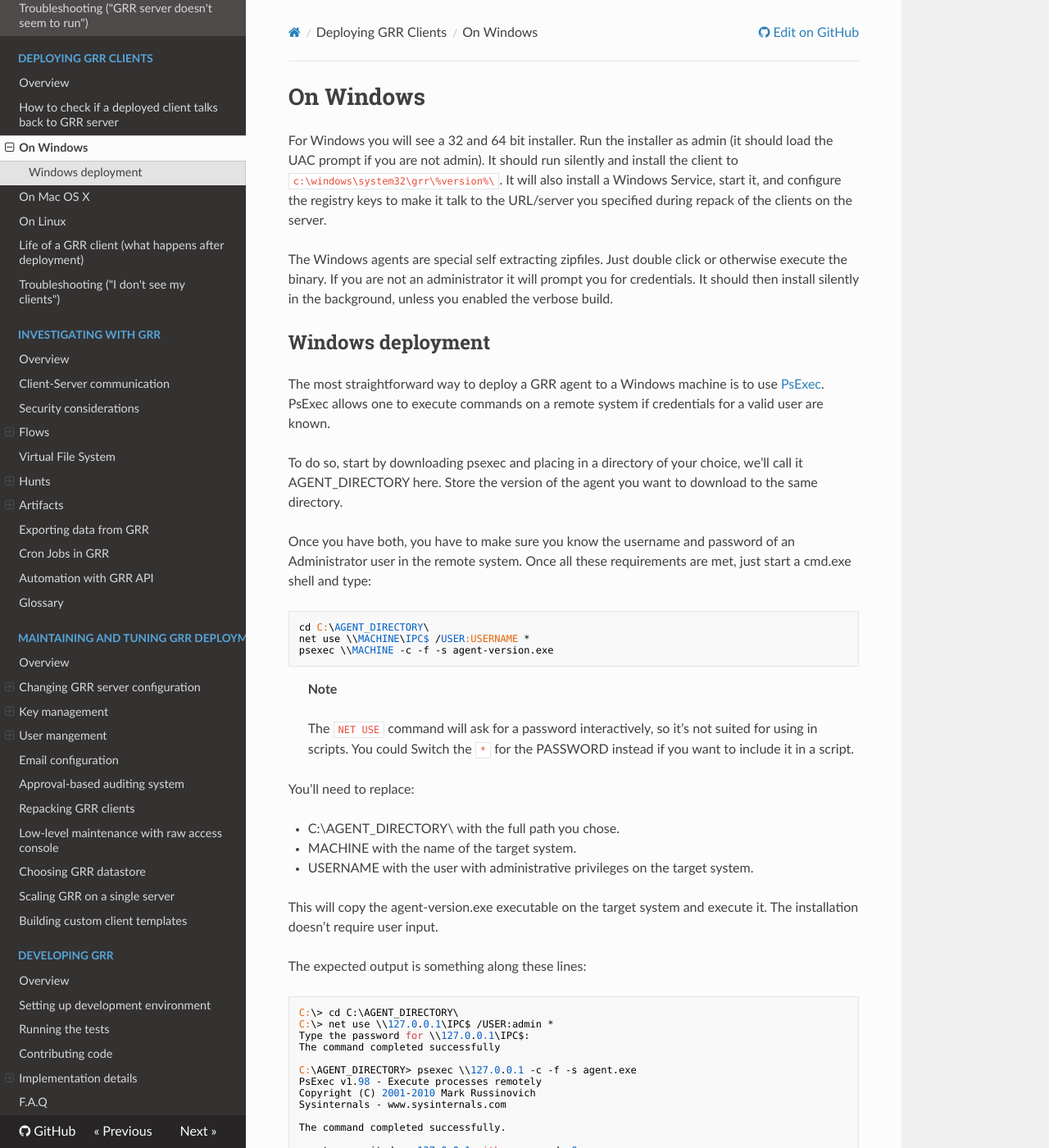
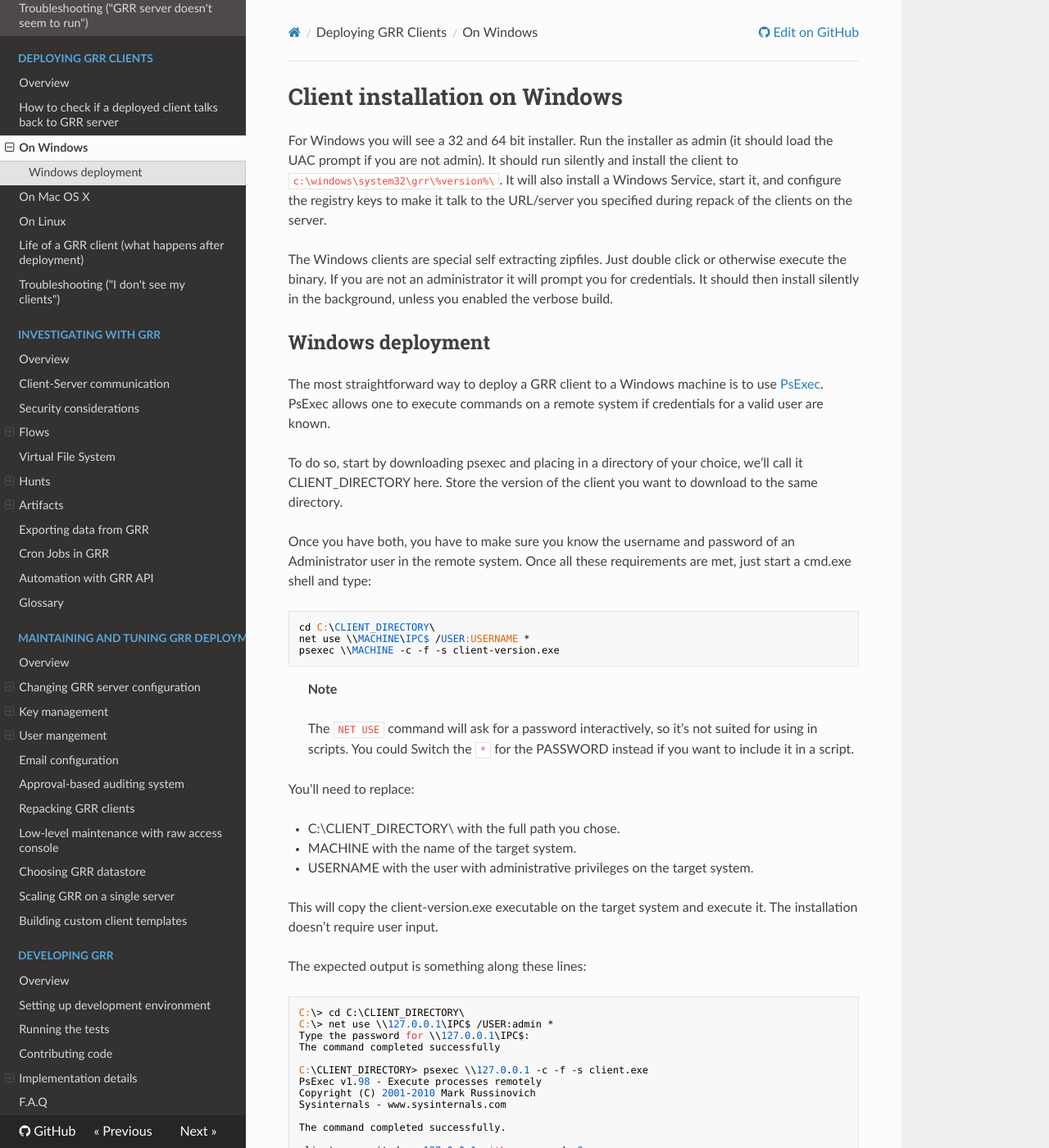
Before and after one commit to google/grr-doc, an MkDocs documentation site: the page built from docs/deploying-grr-clients/on-windows.md, in a window 1280 px wide and 1400 px high. Shown: the whole window at 82% size. Built offline with MkDocs 1.6.1, drawn with Linux system fonts in a browser that asks for light colours; nearby versions of some CDN libraries; old or Windows-style settings are respelled for this version of MkDocs; some of the changed text lies outside the part shown.

Commit message:
Reword client deployment docs

```diff
--- a/docs/deploying-grr-clients/on-windows.md
+++ b/docs/deploying-grr-clients/on-windows.md
@@ -1,4 +1,4 @@
-# On Windows
+# Client installation on Windows
 
 For Windows you will see a 32 and 64 bit installer. Run the
 installer as admin (it should load the UAC prompt if you are not
@@ -8,7 +8,7 @@
 to the URL/server you specified during repack of the clients on the
 server.
 
-The Windows agents are special self extracting zipfiles. Just double
+The Windows clients are special self extracting zipfiles. Just double
 click or otherwise execute the binary. If you are not an administrator
 it will prompt you for credentials. It should then install silently in
 the background, unless you enabled the verbose
@@ -16,23 +16,23 @@
 
 ## Windows deployment
 
-The most straightforward way to deploy a GRR agent to a Windows machine
+The most straightforward way to deploy a GRR client to a Windows machine
 is to use
 [PsExec](http://technet.microsoft.com/en-us/sysinternals/bb897553.aspx).
 PsExec allows one to execute commands on a remote system if credentials
 for a valid user are known.
 
 To do so, start by downloading psexec and placing in a directory of your
-choice, we’ll call it AGENT\_DIRECTORY here. Store the version of the
-agent you want to download to the same directory.
+choice, we’ll call it CLIENT\_DIRECTORY here. Store the version of the
+client you want to download to the same directory.
 
 Once you have both, you have to make sure you know the username and
 password of an Administrator user in the remote system. Once all these
 requirements are met, just start a cmd.exe shell and type:
 
-    cd C:\AGENT_DIRECTORY\
+    cd C:\CLIENT_DIRECTORY\
     net use \\MACHINE\IPC$ /USER:USERNAME *
-    psexec \\MACHINE -c -f -s agent-version.exe
+    psexec \\MACHINE -c -f -s client-version.exe
 
 > **Note**
 >
@@ -42,40 +42,40 @@
 
 You’ll need to replace:
 
-  - C:\\AGENT\_DIRECTORY\\ with the full path you chose.
+  - C:\\CLIENT\_DIRECTORY\\ with the full path you chose.
 
   - MACHINE with the name of the target system.
 
   - USERNAME with the user with administrative privileges on the target
     system.
 
-This will copy the agent-version.exe executable on the target system and
+This will copy the client-version.exe executable on the target system and
 execute it. The installation doesn’t require user input.
 
 The expected output is something along these lines:
 
-    C:\> cd C:\AGENT_DIRECTORY\
+    C:\> cd C:\CLIENT_DIRECTORY\
     C:\> net use \\127.0.0.1\IPC$ /USER:admin *
     Type the password for \\127.0.0.1\IPC$:
     The command completed successfully
 
-    C:\AGENT_DIRECTORY> psexec \\127.0.0.1 -c -f -s agent.exe
+    C:\CLIENT_DIRECTORY> psexec \\127.0.0.1 -c -f -s client.exe
     PsExec v1.98 - Execute processes remotely
     Copyright (C) 2001-2010 Mark Russinovich
     Sysinternals - www.sysinternals.com
 
     The command completed successfully.
 
-    agent.exe exited on 127.0.0.1 with error code 0.
+    client.exe exited on 127.0.0.1 with error code 0.
 
-    C:\AGENT_DIRECTORY>
+    C:\CLIENT_DIRECTORY>
 
-For even less footprint on installation you could host the agent on a
+For even less footprint on installation you could host the client on a
 shared folder on the network and use this psexec command instead:
 
-    cd C:\AGENT_DIRECTORY\
+    cd C:\CLIENT_DIRECTORY\
     net use \\MACHINE\IPC$ /USER:USERNAME *
-    psexec \\MACHINE -s \\SHARE\FOLDER\agent-version.exe
+    psexec \\MACHINE -s \\SHARE\FOLDER\client-version.exe
 
 This requires the USERNAME on the remote MACHINE be able to log into
 SHARE and access the shared folder FOLDER. You can do this either by
```
Also changed, not shown: docs/deploying-grr-clients/on-linux.md (+3 -3 lines), docs/deploying-grr-clients/on-mac-os-x.md (+1 -1 lines), docs/deploying-grr-clients/overview.md (+1 -1 lines), docs/deploying-grr-clients/troubleshooting.md (+5 -5 lines).
